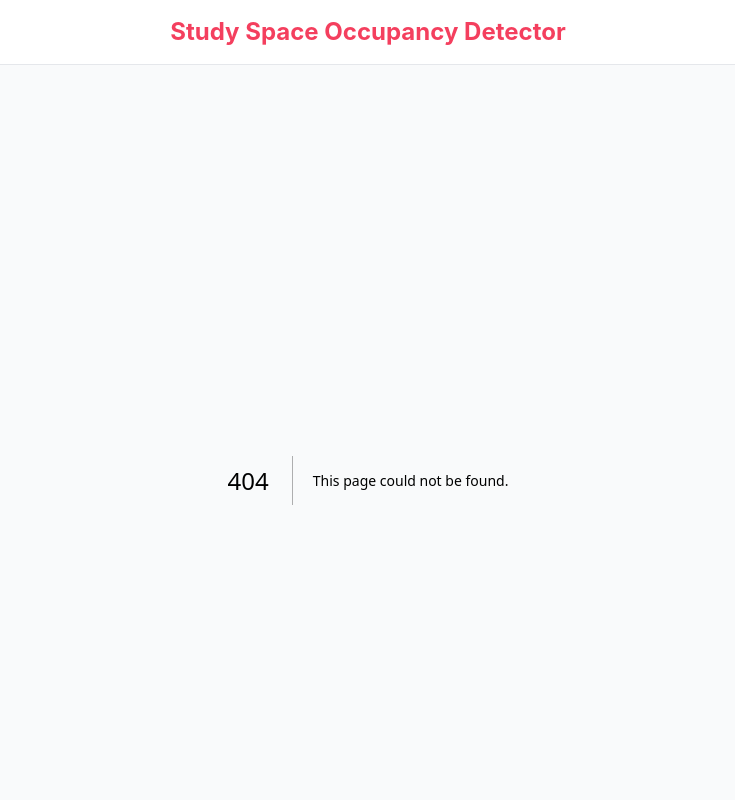
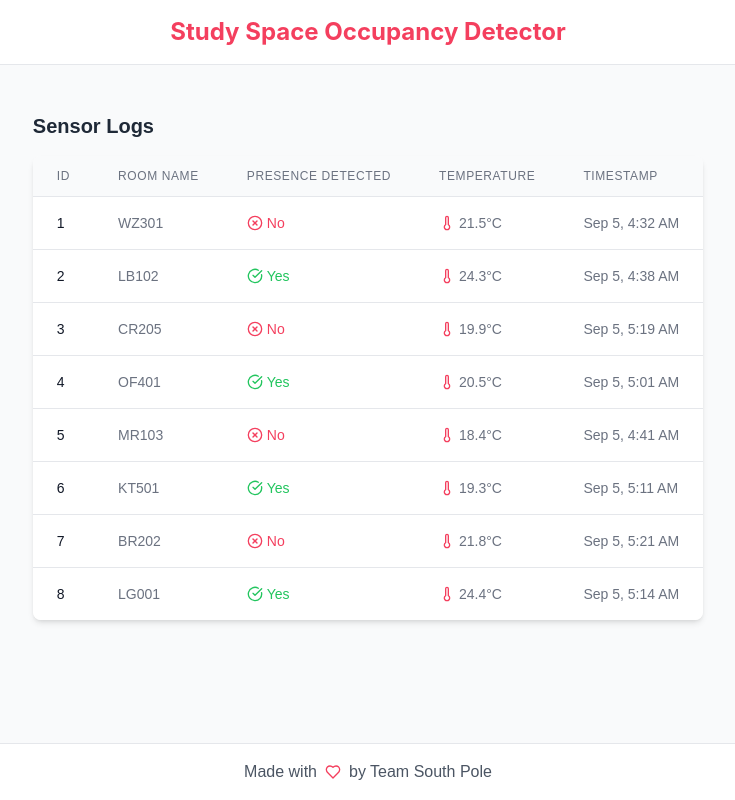
Before and after one commit to iamademar/ssod-frontend, a Next.js app: page /sensor-logs in a window 1280 px wide. Before the commit this address had no page. Shown: the top 800 px of the page, without its empty margins (272-1007 px from the left). Built offline with nearby package versions, Linux system fonts and the light colour scheme.

Commit message:
update on sensor logs page

```diff
--- /dev/null
+++ b/src/app/sensor-logs/page.tsx
@@ -0,0 +1,106 @@
+'use client';
+
+import React, { useState, useEffect } from 'react';
+import { Thermometer, CheckCircle, XCircle } from 'lucide-react';
+
+interface TableRow {
+  id: number;
+  roomName: string;
+  presenceDetected: boolean;
+  temperature: string;
+  timestamp: string;
+}
+
+const SensorLogsPage = () => {
+  const getRandomTemperature = () => {
+    return (Math.random() * (25 - 18) + 18).toFixed(1);
+  };
+
+  const getRandomTimestamp = () => {
+    const now = new Date();
+    const randomMinutes = Math.floor(Math.random() * 60);
+    now.setMinutes(now.getMinutes() - randomMinutes);
+    return now.toLocaleString('en-US', {
+      month: 'short',
+      day: 'numeric',
+      hour: 'numeric',
+      minute: 'numeric',
+      hour12: true
+    });
+  };
+
+  const [tableData, setTableData] = useState<TableRow[]>(() => []);
+
+  useEffect(() => {
+    setTableData(generateTableData());
+  }, []);
+
+  const generateTableData = (): TableRow[] => {
+    return [
+      { id: 1, roomName: "WZ301", presenceDetected: false, temperature: getRandomTemperature(), timestamp: getRandomTimestamp() },
+      { id: 2, roomName: "LB102", presenceDetected: true, temperature: getRandomTemperature(), timestamp: getRandomTimestamp() },
+      { id: 3, roomName: "CR205", presenceDetected: false, temperature: getRandomTemperature(), timestamp: getRandomTimestamp() },
+      { id: 4, roomName: "OF401", presenceDetected: true, temperature: getRandomTemperature(), timestamp: getRandomTimestamp() },
+      { id: 5, roomName: "MR103", presenceDetected: false, temperature: getRandomTemperature(), timestamp: getRandomTimestamp() },
+      { id: 6, roomName: "KT501", presenceDetected: true, temperature: getRandomTemperature(), timestamp: getRandomTimestamp() },
+      { id: 7, roomName: "BR202", presenceDetected: false, temperature: getRandomTemperature(), timestamp: getRandomTimestamp() },
+      { id: 8, roomName: "LG001", presenceDetected: true, temperature: getRandomTemperature(), timestamp: getRandomTimestamp() },
+    ];
+  };
+
+  if (tableData.length === 0) {
+    return <div>Loading...</div>;
+  }
+
+  return (
+    <div className="flex-grow container mx-auto px-4 py-8">
+      <h2 className="text-xl font-semibold text-gray-800 mb-4">Sensor Logs</h2>
+
+      <div className="bg-white shadow-md rounded-lg overflow-hidden">
+        <div className="overflow-x-auto">
+          <table className="min-w-full divide-y divide-gray-200">
+            <thead className="bg-gray-50">
+              <tr>
+                <th scope="col" className="px-6 py-3 text-left text-xs font-medium text-gray-500 uppercase tracking-wider">ID</th>
+                <th scope="col" className="px-6 py-3 text-left text-xs font-medium text-gray-500 uppercase tracking-wider">Room Name</th>
+                <th scope="col" className="px-6 py-3 text-left text-xs font-medium text-gray-500 uppercase tracking-wider">Presence Detected</th>
+                <th scope="col" className="px-6 py-3 text-left text-xs font-medium text-gray-500 uppercase tracking-wider">Temperature</th>
+                <th scope="col" className="px-6 py-3 text-left text-xs font-medium text-gray-500 uppercase tracking-wider">Timestamp</th>
+              </tr>
+            </thead>
+            <tbody className="bg-white divide-y divide-gray-200">
+              {tableData.map((row) => (
+                <tr key={row.id} className="hover:bg-gray-50 transition-colors duration-200">
+                  <td className="px-6 py-4 whitespace-nowrap text-sm font-medium text-gray-900">{row.id}</td>
+                  <td className="px-6 py-4 whitespace-nowrap text-sm text-gray-500">{row.roomName}</td>
+                  <td className="px-6 py-4 whitespace-nowrap text-sm text-gray-500">
+                    {row.presenceDetected ? (
+                      <span className="flex items-center text-green-500">
+                        <CheckCircle className="mr-1" size={16} />
+                        Yes
+                      </span>
+                    ) : (
+                      <span className="flex items-center text-rose-500">
+                        <XCircle className="mr-1" size={16} />
+                        No
+                      </span>
+                    )}
+                  </td>
+                  <td className="px-6 py-4 whitespace-nowrap text-sm text-gray-500">
+                    <span className="flex items-center">
+                      <Thermometer className="mr-1 text-rose-500" size={16} />
+                      {row.temperature}°C
+                    </span>
+                  </td>
+                  <td className="px-6 py-4 whitespace-nowrap text-sm text-gray-500">{row.timestamp}</td>
+                </tr>
+              ))}
+            </tbody>
+          </table>
+        </div>
+      </div>
+    </div>
+  );
+};
+
+export default SensorLogsPage;
```
